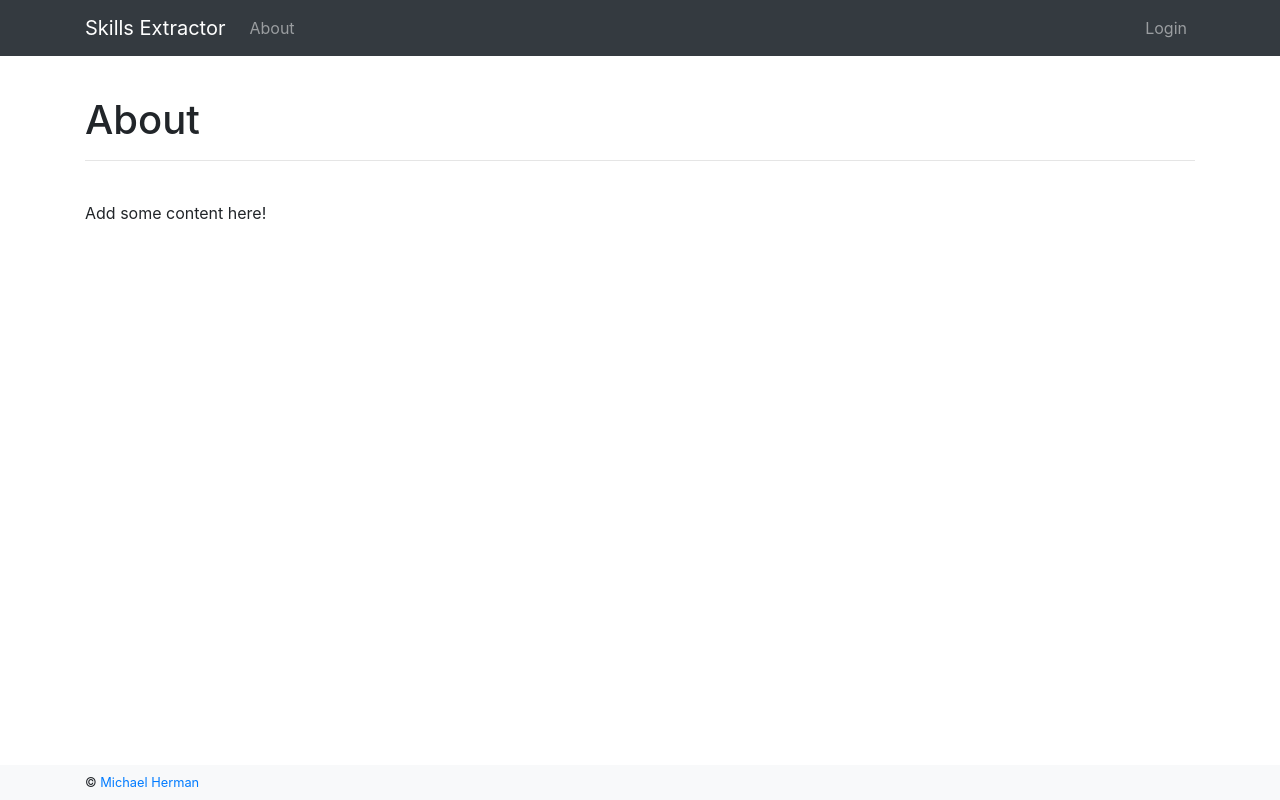
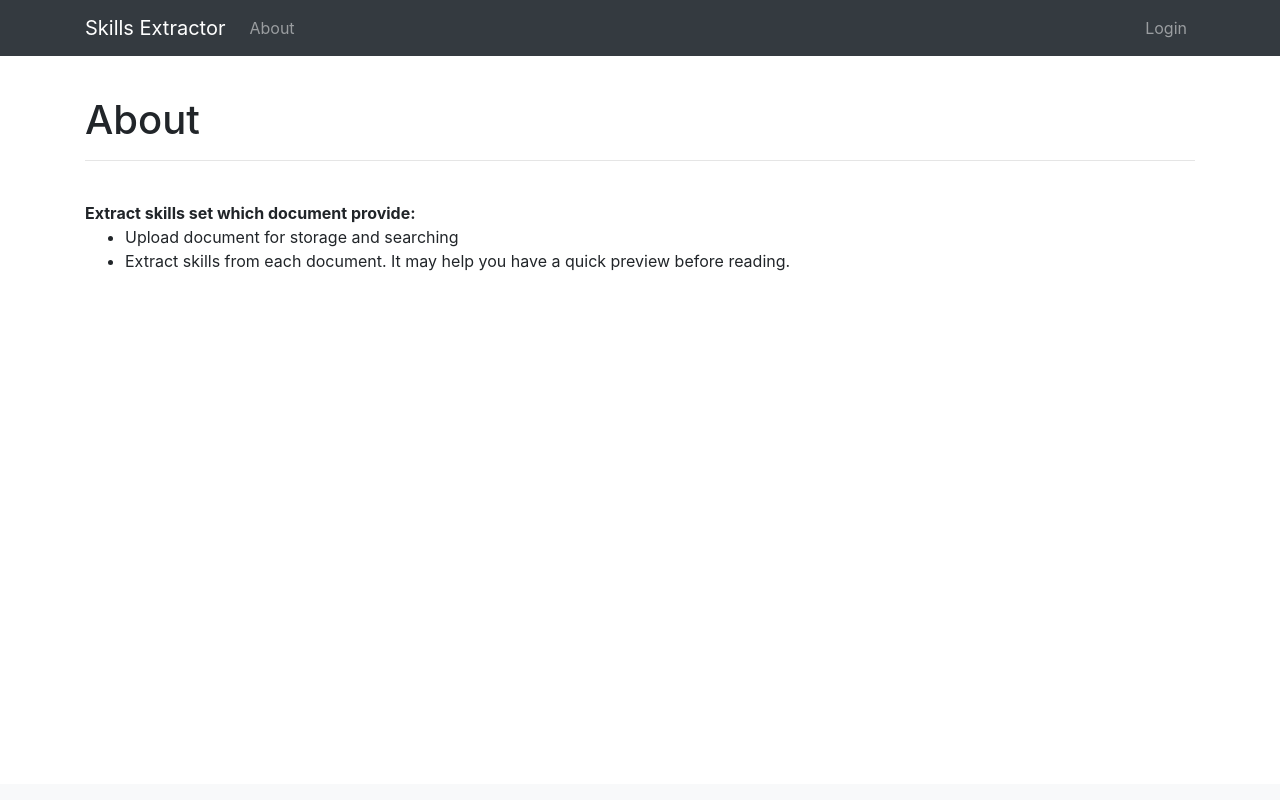
Before and after one commit to jerryquickly/skills_extractor, a Flask app: page /about/ in a window 1280 px wide. Run offline with Flask 2, Linux system fonts and the light colour scheme; parts of the project's set-up code (start-up, migrations or seed data) failed here and were passed over; some libraries are stand-ins or nearby versions.

Commit message:
Update about page

```diff
--- a/project/client/templates/footer.html
+++ b/project/client/templates/footer.html
@@ -2,9 +2,7 @@
   <nav class="navbar fixed-bottom navbar-light bg-light">
     <div class="container">
       <small>
-        <span>©
-          <a href="http://mherman.org">Michael Herman</a>
-        </span>
+
       </small>
     </div>
   </nav>
--- a/project/client/templates/main/about.html
+++ b/project/client/templates/main/about.html
@@ -5,7 +5,11 @@
   <div>
     <h1>About</h1>
     <hr><br>
-    <p>Add some content here!</p>
+    <strong>Extract skills set which document provide:</strong>
+    <ul>
+      <li>Upload document for storage and searching</li>
+      <li>Extract skills from each document. It may help you have a quick preview before reading.</li>
+    </ul>
   </div>
 </div>
 
```
